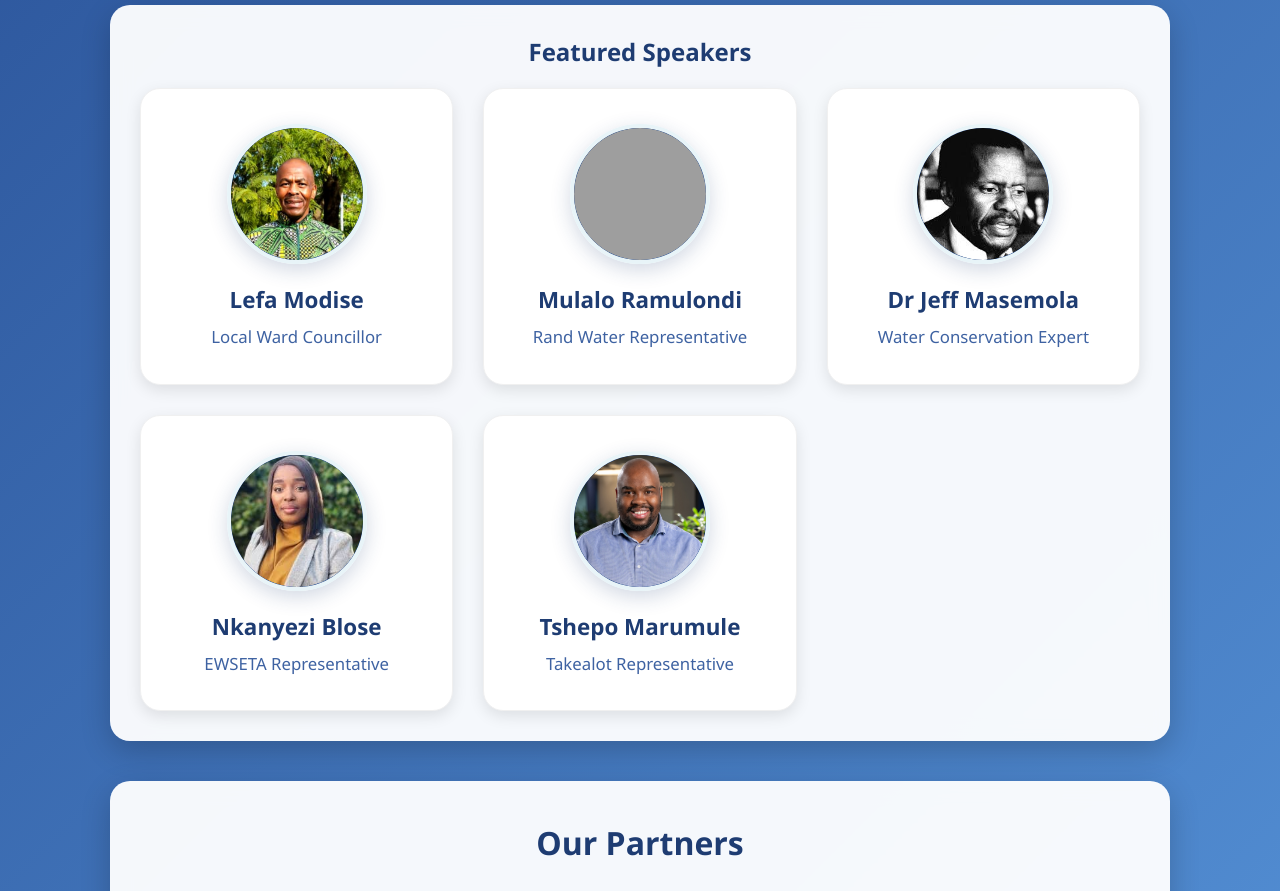
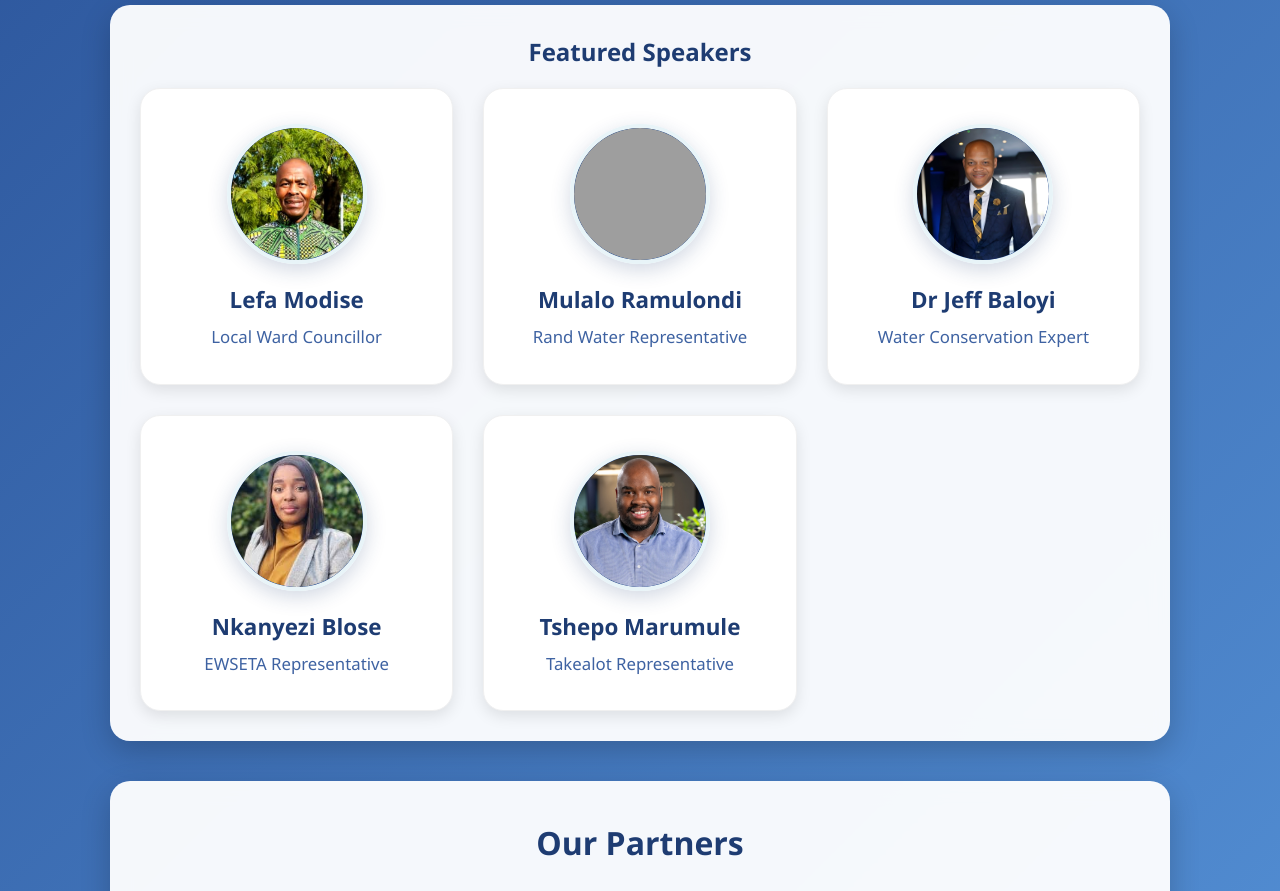
Before and after one commit to KhethoKodes-hub/digitalprogramme, a plain HTML site: page index.html in a window 1280 px wide. Shown: the part 3800-4691 px from the top of the page. Drawn offline with nearby package versions, Linux system fonts and the light colour scheme; grey boxes are pictures that could not be loaded.

Commit message:
drjeffBaloyi

```diff
--- a/index.html
+++ b/index.html
@@ -1087,10 +1087,10 @@
         </div>
         <div class="speaker-card">
             <div class="speaker-avatar">
-                <img src="assets/JeffMasemola.jpeg" alt="Dr Jeff Masemola" class="profile-image" onerror="this.style.display='none'">
-                <div class="speaker-initials">JM</div>
+                <img src="assets/DrJeffBaloyi.jpg" alt="Dr Jeff Baloyi" class="profile-image" onerror="this.style.display='none'">
+                <div class="speaker-initials">JB</div>
             </div>
-            <div class="speaker-name">Dr Jeff Masemola</div>
+            <div class="speaker-name">Dr Jeff Baloyi</div>
             <div class="speaker-role">Water Conservation Expert</div>
         </div>
         <div class="speaker-card">
```
Also changed, not shown: assets/DrJeffBaloyi.jpg (added), assets/jeffbaloyi.jpeg (added).
